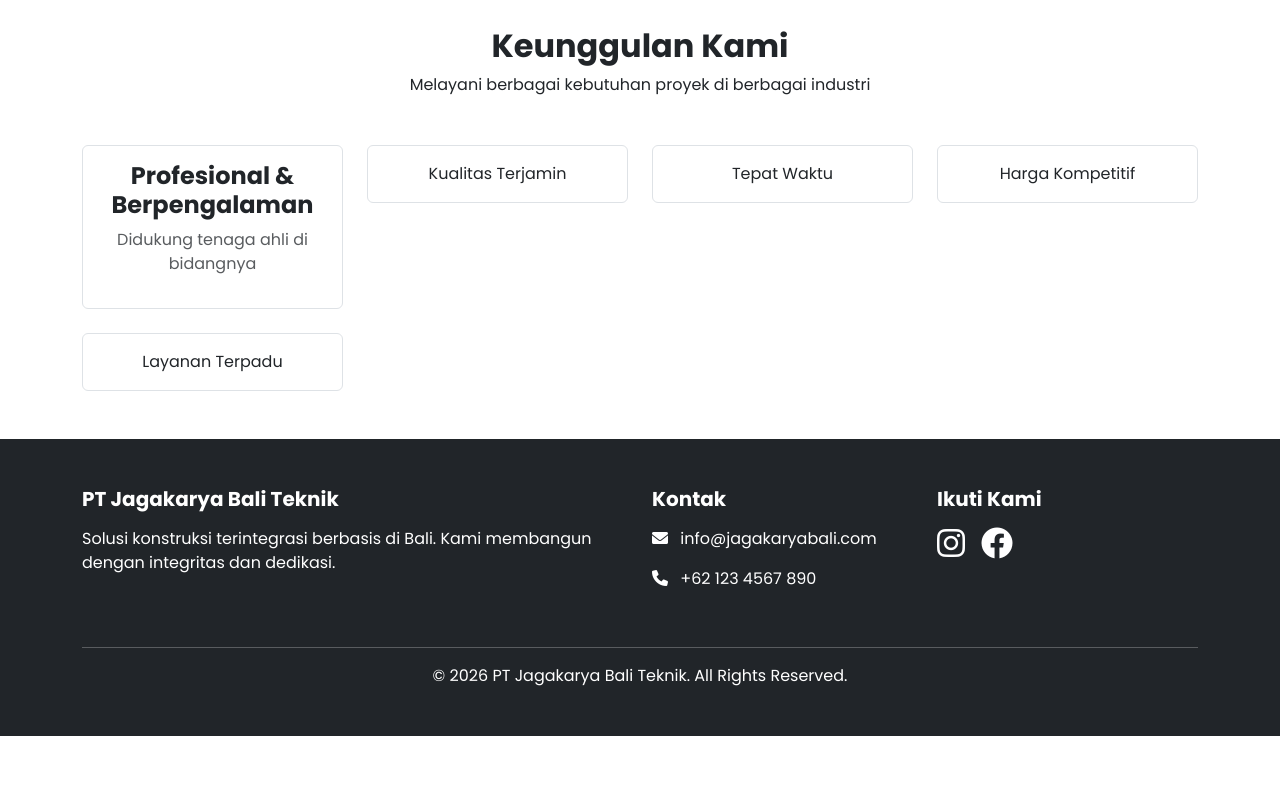
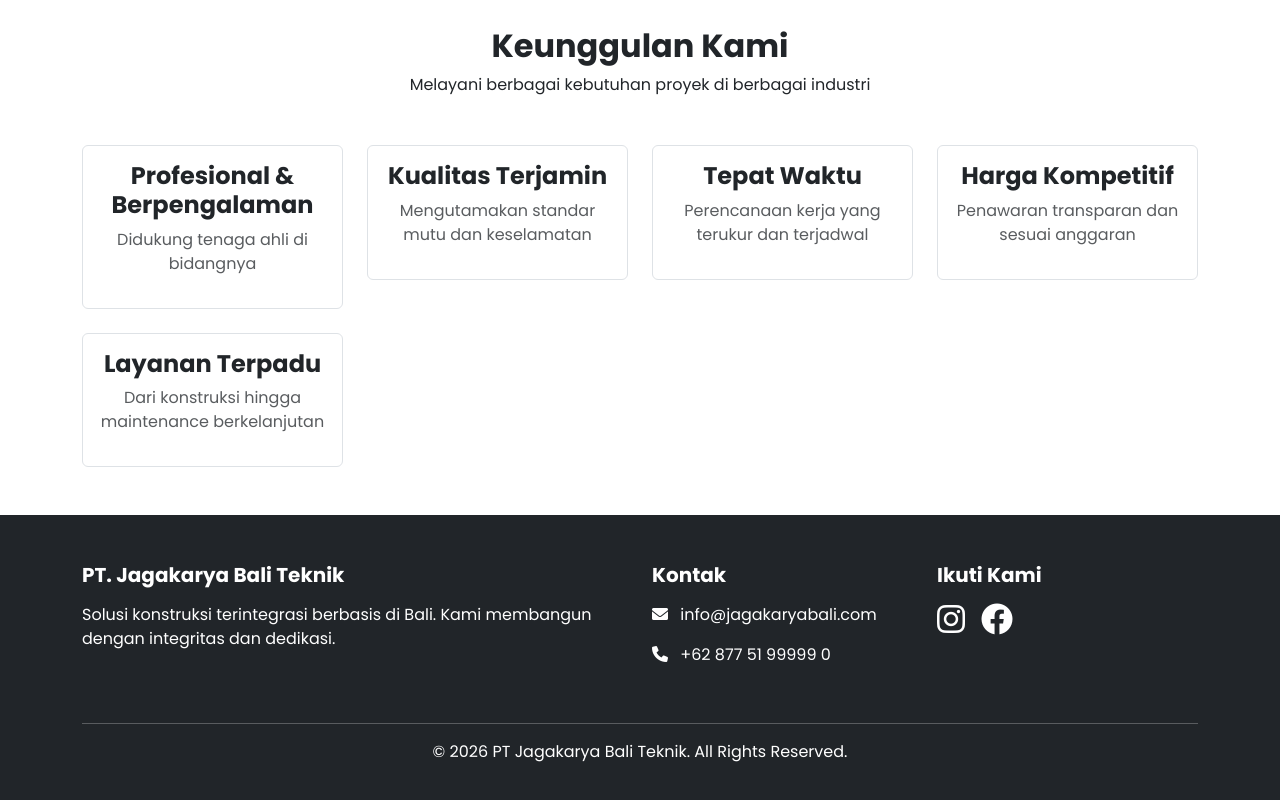
Before and after one commit to rizvenhabibi/jagakaryateknik, a plain HTML site: page index.html in a window 1280 px wide. Shown: the part 2133-2933 px from the top of the page. Before the commit the page ends 2869 px from the top, so only its background shows below. Drawn offline with nearby package versions, Linux system fonts and the light colour scheme.

Commit message:
Update index.html

```diff
--- a/index.html
+++ b/index.html
@@ -133,16 +133,20 @@
                     </h4><p class="text-muted">Didukung tenaga ahli di bidangnya</p></div>
                 </div>
                 <div class="col-6 col-md-3">
-                    <div class="p-3 border rounded">Kualitas Terjamin</div>
+                    <div class="p-3 border rounded"><h4 class="fw-bold">Kualitas Terjamin
+                    </h4><p class="text-muted">Mengutamakan standar mutu dan keselamatan</p></div>
                 </div>
                 <div class="col-6 col-md-3">
-                    <div class="p-3 border rounded">Tepat Waktu</div>
+                    <div class="p-3 border rounded"><h4 class="fw-bold">Tepat Waktu
+                    </h4><p class="text-muted">Perencanaan kerja yang terukur dan terjadwal</p></div>
                 </div>
                 <div class="col-6 col-md-3">
-                    <div class="p-3 border rounded">Harga Kompetitif</div>
+                    <div class="p-3 border rounded"><h4 class="fw-bold">Harga Kompetitif
+                    </h4><p class="text-muted">Penawaran transparan dan sesuai anggaran</p></div>
                 </div>
                 <div class="col-6 col-md-3">
-                    <div class="p-3 border rounded">Layanan Terpadu</div>
+                    <div class="p-3 border rounded"><h4 class="fw-bold">Layanan Terpadu
+                    </h4><p class="text-muted">Dari konstruksi hingga maintenance berkelanjutan</p></div>
                 </div>
             </div>
         </div>
@@ -151,13 +155,13 @@
         <div class="container">
             <div class="row">
                 <div class="col-md-6 mb-4">
-                    <h5 class="fw-bold mb-3">PT Jagakarya Bali Teknik</h5>
+                    <h5 class="fw-bold mb-3">PT. Jagakarya Bali Teknik</h5>
                     <p>Solusi konstruksi terintegrasi berbasis di Bali. Kami membangun dengan integritas dan dedikasi.</p>
                 </div>
                 <div class="col-md-3 mb-4">
                     <h5 class="fw-bold mb-3">Kontak</h5>
                     <p><i class="fas fa-envelope me-2"></i> info@jagakaryabali.com</p>
-                    <p><i class="fas fa-phone me-2"></i> +62 123 4567 890</p>
+                    <p><i class="fas fa-phone me-2"></i> +62 877 51 99999 0</p>
                 </div>
                 <div class="col-md-3 mb-4">
                     <h5 class="fw-bold mb-3">Ikuti Kami</h5>
```
